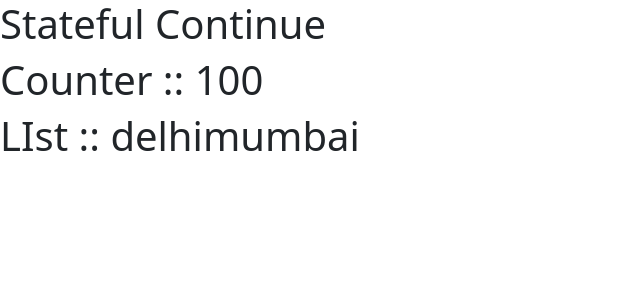
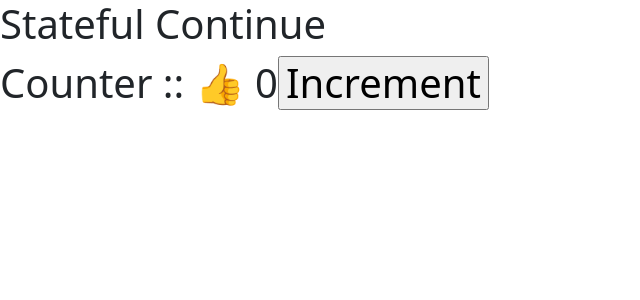
Before and after one commit to july-2021/day6-react-app, a React (Create React App) app: page / in a window 1280 px wide. Shown: the top 300 px of the page, without its empty margins (0-640 px from the left). Built offline with nearby package versions, Linux system fonts and the light colour scheme.

Commit message:
basic statfule counter.

```diff
--- a/src/App.js
+++ b/src/App.js
@@ -3,16 +3,20 @@ import "./App.css";
 import { useState } from "react";
 
 function App() {
-  let [counter, setCounter] = useState(100);
-  let [name, setName] = useState("rahul");
-  let [active, setActive] = useState(true);
-  let [list, setList] = useState(["delhi", "mumbai"]);
+  let [counter, setCounter] = useState(0);
+
+  let updateCounter = () => {
+    let newvalue = counter + 100;
+    setCounter(newvalue);
+  };
 
   return (
     <div>
       <h1>Stateful Continue</h1>
-      <h1>Counter :: {counter}</h1>
-      <h1>LIst :: {list}</h1>
+      <h1>
+        Counter :: 👍 {counter}
+        <input type="button" value="Increment" onClick={updateCounter} />
+      </h1>
     </div>
   );
 }
```
